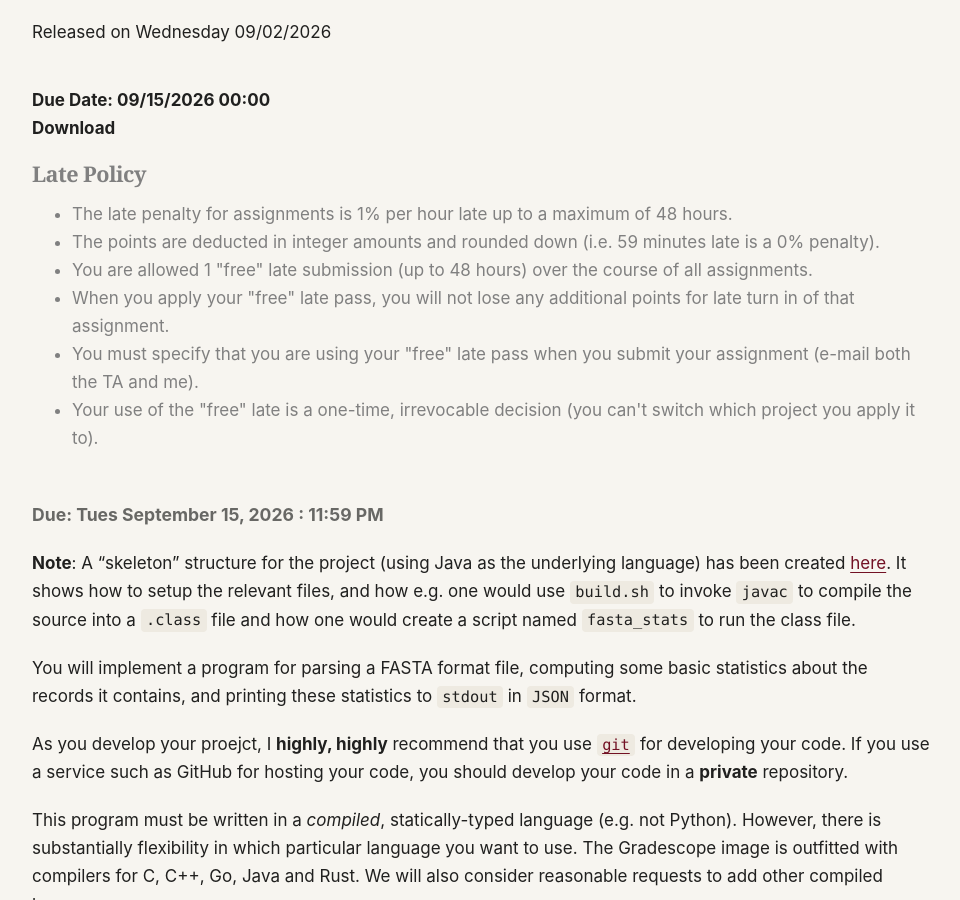
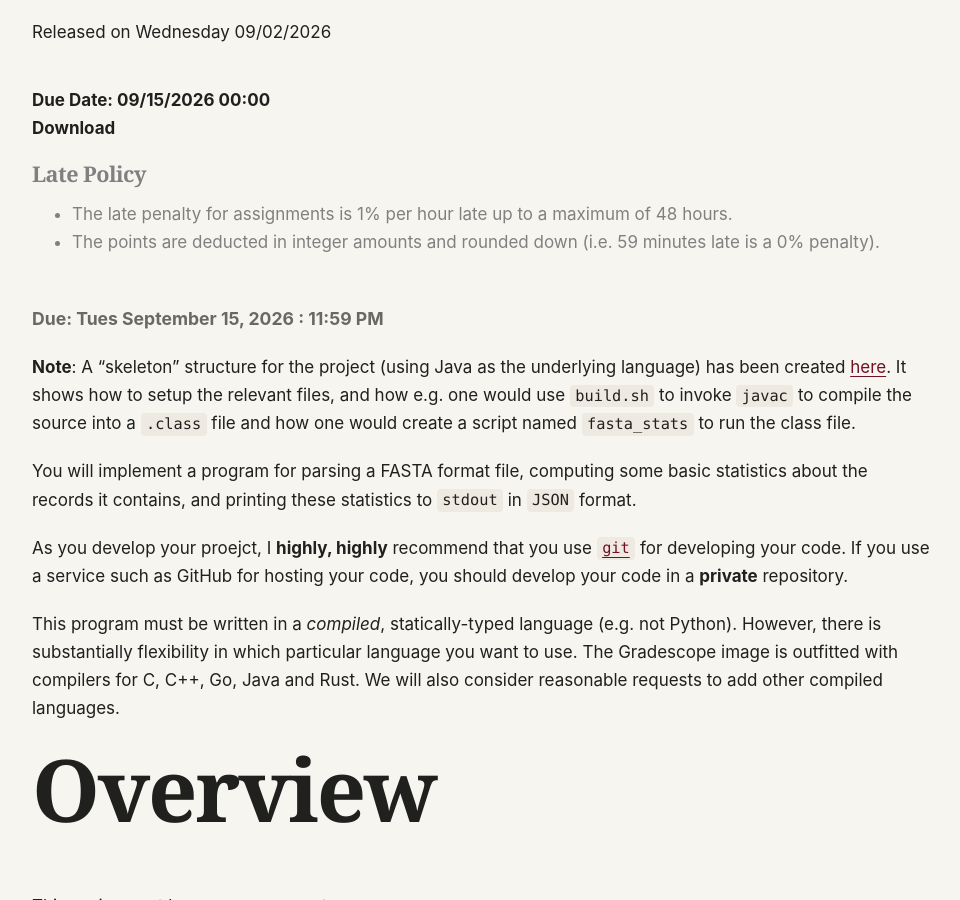
Before and after one commit to umd-cmsc423/f2026, a Jekyll site: the page built from _assignments/01_intro_assignment.md, in a window 1280 px wide and 900 px high, scrolled down 468 px. Shown: the whole window, without its empty margins (48-1008 px from the left). Built offline with Jekyll 4.4.1, drawn with Linux system fonts in a browser that asks for light colours.

Commit message:
update policy

```diff
--- a/_assignments/01_intro_assignment.md
+++ b/_assignments/01_intro_assignment.md
@@ -14,7 +14,7 @@ due_event:
 
 **Due: Tues September 15, 2026 : 11:59 PM**
 
-**Note**: A "skeleton" structure for the project (using Java as the underlying language) has been created [here](https://github.com/umd-cmsc423/f2026_project1_sample). It shows how to setup the relevant files, and how e.g. one would use `build.sh` to invoke `javac` to compile the source into a `.class` file and how one would create a script named `fasta_stats` to run the class file.
+**Note**: A "skeleton" structure for the project (using Java as the underlying language) has been created [here](https://github.com/umd-cmsc423/project1_sample). It shows how to setup the relevant files, and how e.g. one would use `build.sh` to invoke `javac` to compile the source into a `.class` file and how one would create a script named `fasta_stats` to run the class file.
 
 You will implement a program for parsing a FASTA format file, computing some basic statistics about the records it contains, and printing these statistics to `stdout` in `JSON` format.
 
--- a/_data/late_policy.yml
+++ b/_data/late_policy.yml
@@ -1,7 +1,3 @@
 policies:
   - The late penalty for assignments is 1% per hour late up to a maximum of 48 hours.
   - The points are deducted in integer amounts and rounded down (i.e. 59 minutes late is a 0% penalty).
-  - You are allowed 1 "free" late submission (up to 48 hours) over the course of all assignments.
-  - When you apply your "free" late pass, you will not lose any additional points for late turn in of that assignment.
-  - You must specify that you are using your "free" late pass when you submit your assignment (e-mail both the TA and me).
-  - Your use of the "free" late is a one-time, irrevocable decision (you can't switch which project you apply it to).
```
Also changed, not shown: _assignments/01_sample_assignment.md (+1 -1 lines).
